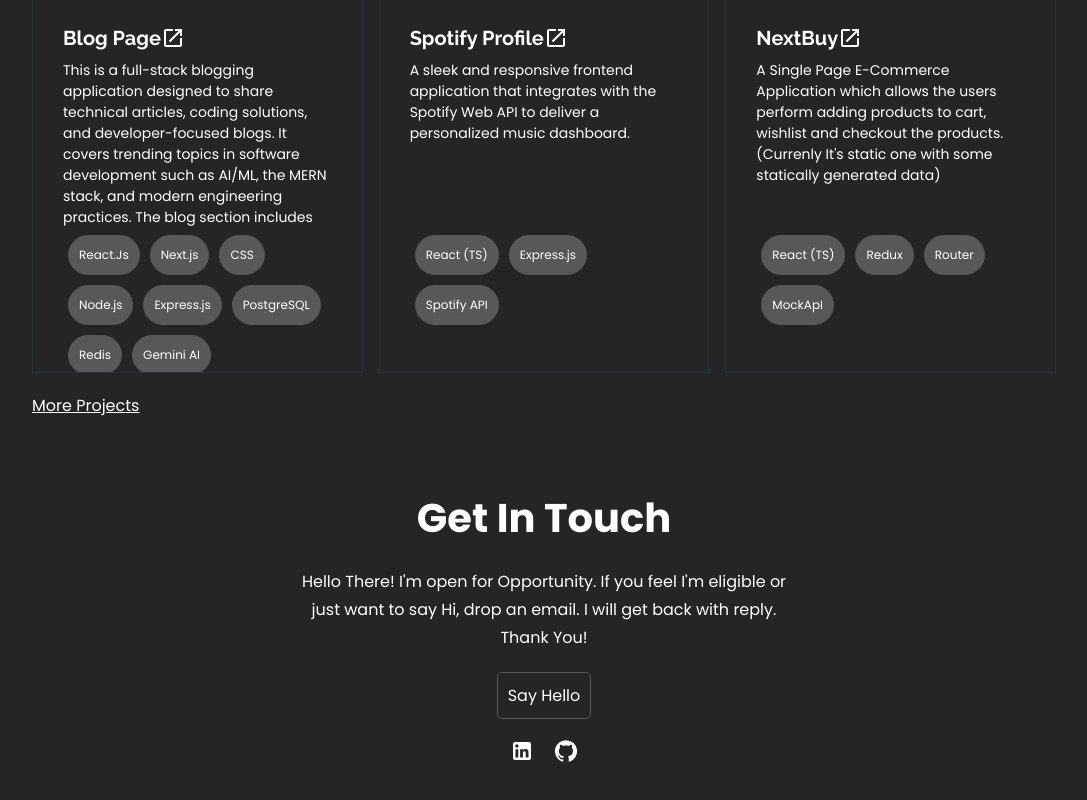
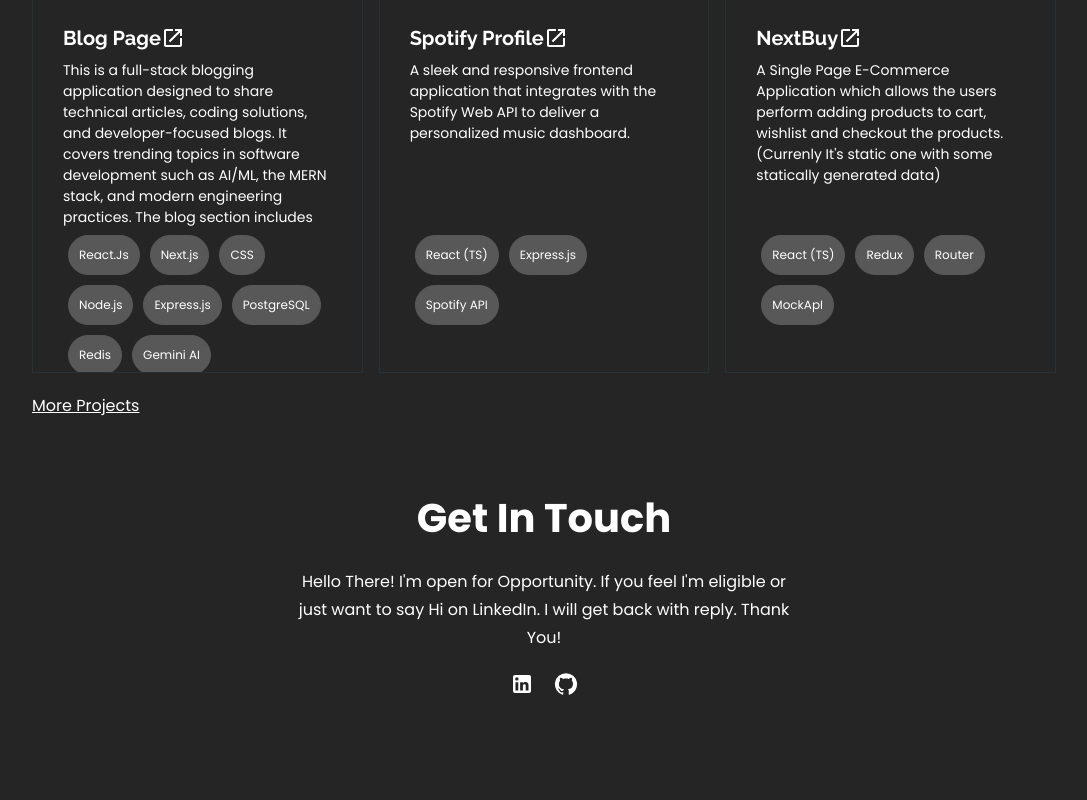
Before and after one commit to sambasivareddy-ch/sambasiva, a React (Create React App) app: page / in a window 1280 px wide. Shown: the part 1828-2628 px from the top of the page, without its empty margins (96-1183 px from the left). After the commit the page ends 2601 px from the top, so only its background shows below. Built offline with nearby package versions, Linux system fonts and the light colour scheme.

Commit message:
Updated contact info

```diff
--- a/src/components/Contact.js
+++ b/src/components/Contact.js
@@ -11,15 +11,15 @@ const Contact = () => {
       <h2 className={styles["contact-title"]}>Get In Touch</h2>
       <p className={styles["contact-message"]}>
         Hello There! I'm open for Opportunity. If you feel I'm eligible or just
-        want to say Hi, drop an email. I will get back with reply. Thank You!
+        want to say Hi on LinkedIn. I will get back with reply. Thank You!
       </p>
-      <a
+      {/* <a
         href="mailto:sambasivareddychinta@gmail.com"
         className={styles["email-link"]}
         aria-label="email address"
       >
         Say Hello
-      </a>
+      </a> */}
       <ul className={styles["contact-links"]}>
         <li>
           <a
```
